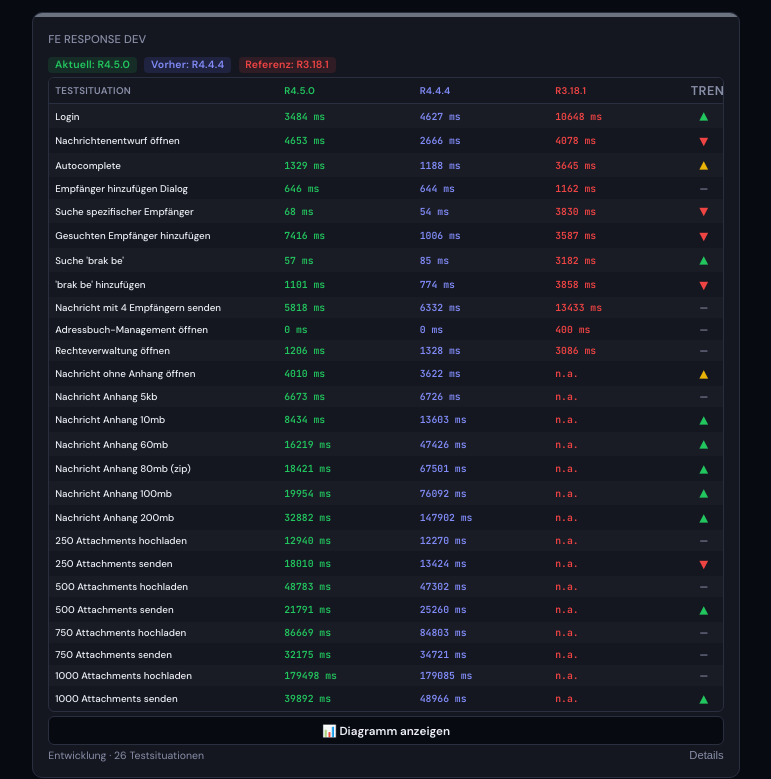
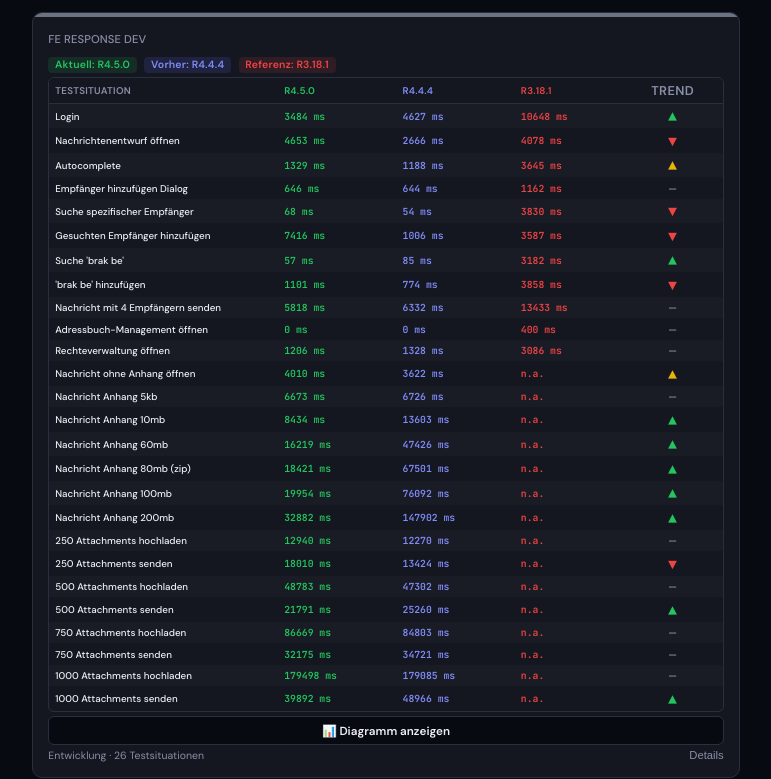
Before and after one commit to Barth-Testing/QA_Tool, a plain HTML site: page index.html in a window 1280 px wide. Shown: the part 1019-1798 px from the top of the page, without its empty margins (254-1025 px from the left). Drawn offline with Linux system fonts and the light colour scheme.

```diff
--- a/css/style.css
+++ b/css/style.css
@@ -931,7 +931,6 @@ body {
   width: 100%;
   border-collapse: collapse;
   font-size: 0.68rem;
-  table-layout: fixed;
 }
 .tile-rc-table th {
   padding: 0.25rem 0.4rem;
@@ -939,7 +938,8 @@ body {
   font-weight: 600;
   color: var(--text-muted);
   border-bottom: 1px solid var(--border);
-  white-space: nowrap;
+  overflow: hidden;
+  text-overflow: ellipsis;
   background: var(--surface);
   position: sticky;
   top: 0;
@@ -950,7 +950,7 @@ body {
   letter-spacing: 0.03em;
 }
 .tile-rc-table th:first-child { width: 34%; }
-.tile-rc-table th.col-trend { width: 38px; text-align: center; }
+.tile-rc-table th.col-trend { text-align: center; }
 .tile-rc-table td {
   padding: 0.15rem 0.4rem;
   white-space: nowrap;
```
